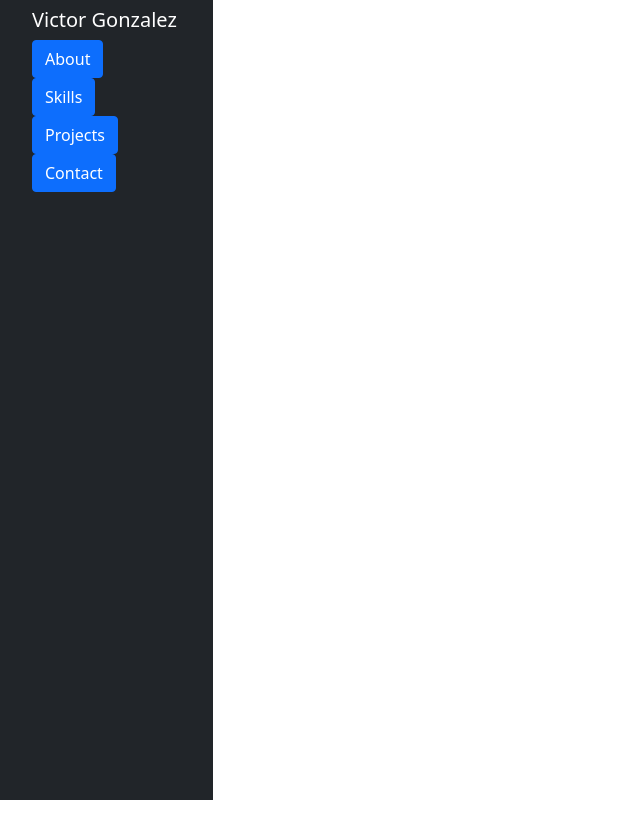
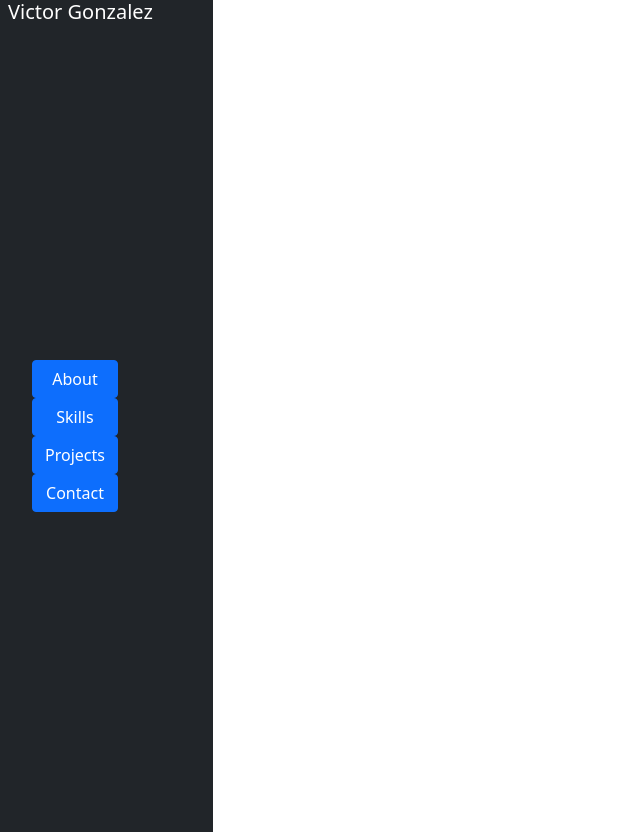
Before and after one commit to VictorGonzalezGomez/portafolio, a plain HTML site: page index.html in a window 1280 px wide. Shown: the whole page, without its empty margins (0-640 px from the left). Before the commit the page ends 800 px from the top, so only its background shows below. Drawn offline with nearby package versions, Linux system fonts and the light colour scheme.

Commit message:
add: spacing header and buttons

```diff
--- a/assets/css/style.css
+++ b/assets/css/style.css
@@ -2,3 +2,8 @@
     width: 83.4%;
     background-color: rgb(172, 138, 138);
 }
+
+.navButtonsPosition {
+    display: flex;
+    flex-direction: column;
+}
--- a/index.html
+++ b/index.html
@@ -12,16 +12,18 @@
 
 <div class="container-fluid">
   <div class="row flex-nowrap">
-      <div class="col-auto col-md-3 col-xl-2 px-sm-2 px-0 bg-dark ">
+      <div class="col-auto col-md-3 col-xl-2 px-sm-2 px-0 bg-dark text-white">
         <!-- content area of navbar -->
-          <div class="d-flex flex-column align-items-center align-items-sm-start px-4 pt-2 text-white min-vh-100">
-            <h5>Victor Gonzalez</h5>
+        <h5>Victor Gonzalez</h5>
+          <div class="d-flex flex-column align-items-center justify-content-center align-items-sm-start mx-4 pt-2 text-white min-vh-100">
+
             <!-- offcanvas -->
+            <div class="navButtonsPosition" >
           <button class="btn btn-primary" type="button" data-bs-toggle="offcanvas" data-bs-target="#offcanvasRightAbout" aria-controls="offcanvasRightAbout">About</button>
           <button class="btn btn-primary" type="button" data-bs-toggle="offcanvas" data-bs-target="#offcanvasRightSkills" aria-controls="offcanvasRightSkills">Skills</button>
           <button class="btn btn-primary" type="button" data-bs-toggle="offcanvas" data-bs-target="#offcanvasRightProjects" aria-controls="offcanvasRightProjects">Projects</button>
           <button class="btn btn-primary" type="button" data-bs-toggle="offcanvas" data-bs-target="#offcanvasRightContact" aria-controls="offcanvasRightContact">Contact</button>
-
+            </div>
           <div class="offcanvas offcanvas-end " data-bs-scroll="true" data-bs-backdrop="false" tabindex="-1" id="offcanvasRightAbout" aria-labelledby="offcanvasRightLabel">
             <div class="offcanvas-header" class="container w-100">
               <h5 id="offcanvasRightLabel">About</h5>
```
